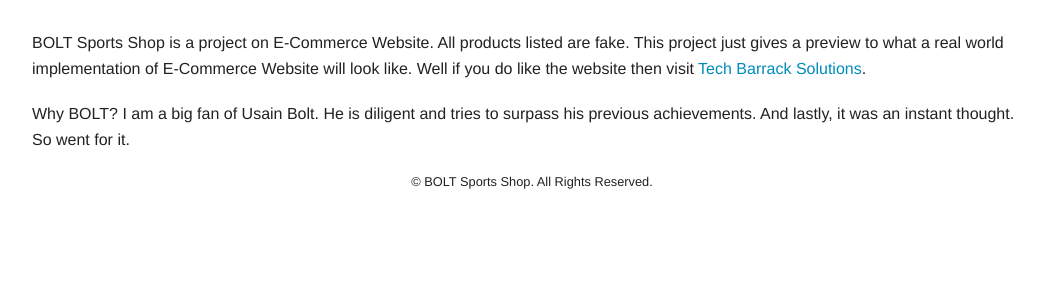
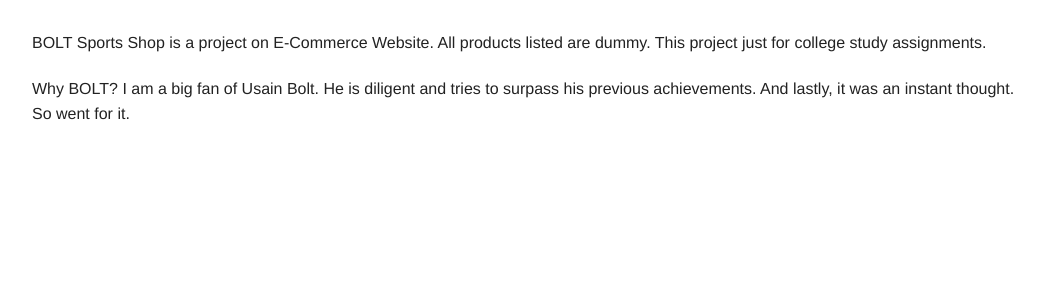
Before and after one commit to vincenv/210210021, a PHP site: page /about.php in a window 1280 px wide. Shown: the part 45-345 px from the top of the page, without its empty margins (108-1152 px from the left). Run offline with PHP 8.4, Linux system fonts and the light colour scheme.

Commit message:
Add files via upload

```diff
--- a/about.php
+++ b/about.php
@@ -54,14 +54,9 @@
 
     <div class="row" style="margin-top:30px;">
       <div class="small-12">
-        <p>BOLT Sports Shop is a project on E-Commerce Website. All products listed are fake. This project just gives a preview to what a real world implementation of E-Commerce Website will look like. Well if you do like the website then visit
-        <a href="http://www.techbarrack.com" target="_blank" rel="noopener noreferrer" title="Tech Barrack Solutions">Tech Barrack Solutions</a>.</p>
+        <p>BOLT Sports Shop is a project on E-Commerce Website. All products listed are dummy. This project just for college study assignments.
 
         <p>Why BOLT? I am a big fan of Usain Bolt. He is diligent and tries to surpass his previous achievements. And lastly, it was an instant thought. So went for it.</p>
-
-        <footer>
-           <p style="text-align:center; font-size:0.8em;">&copy; BOLT Sports Shop. All Rights Reserved.</p>
-        </footer>
 
       </div>
     </div>
--- a/account.php
+++ b/account.php
@@ -186,10 +186,6 @@
     <div class="row" style="margin-top:30px;">
       <div class="small-12">
 
-        <footer>
-           <p style="text-align:center; font-size:0.8em;">&copy; BOLT Sports Shop. All Rights Reserved.</p>
-        </footer>
-
       </div>
     </div>
 
--- a/admin.php
+++ b/admin.php
@@ -93,9 +93,6 @@
       <div class="small-12">
         <center><p><input style="clear:both;" type="submit" class="button" value="Update"></p></center>
         </form>
-        <footer style="margin-top:10px;">
-           <p style="text-align:center; font-size:0.8em;">&copy; BOLT Sports Shop. All Rights Reserved.</p>
-        </footer>
 
       </div>
     </div>
--- a/cart.php
+++ b/cart.php
@@ -130,9 +130,7 @@
 
 
 
-        <footer style="margin-top:10px;">
-           <p style="text-align:center; font-size:0.8em;clear:both;">&copy; BOLT Sports Shop. All Rights Reserved.</p>
-        </footer>
+
 
       </div>
     </div>
--- a/contact.php
+++ b/contact.php
@@ -53,11 +53,7 @@
     <div class="row" style="margin-top:30px;">
       <div class="small-12">
 
-        <p>Wanna get in touch. Email us at <a href="mailto:support@techbarrack.com">support@techbarrack.com</a></p>
-
-        <footer>
-           <p style="text-align:center; font-size:0.8em;">&copy; BOLT Sports Shop. All Rights Reserved.</p>
-        </footer>
+        <p>Wanna get in touch. Email us at <a href="mailto:pb210210021@upbatam.ac.id">pb210210021@upbatam.ac.id</a></p>
 
       </div>
     </div>
--- a/index.php
+++ b/index.php
@@ -57,9 +57,7 @@
     <div class="row" style="margin-top:10px;">
       <div class="small-12">
 
-        <footer style="margin-top:10px;">
-           <p style="text-align:center; font-size:0.8em;">&copy; BOLT Sports Shop. All Rights Reserved.</p>
-        </footer>
+
 
       </div>
     </div>
--- a/login.php
+++ b/login.php
@@ -94,9 +94,7 @@
     <div class="row" style="margin-top:10px;">
       <div class="small-12">
 
-        <footer>
-           <p style="text-align:center; font-size:0.8em;">&copy; BOLT Sports Shop. All Rights Reserved.</p>
-        </footer>
+
 
       </div>
     </div>
--- a/orders.php
+++ b/orders.php
@@ -90,9 +90,7 @@
     <div class="row" style="margin-top:10px;">
       <div class="small-12">
 
-        <footer style="margin-top:10px;">
-           <p style="text-align:center; font-size:0.8em;">&copy; BOLT Sports Shop. All Rights Reserved.</p>
-        </footer>
+
 
       </div>
     </div>
--- a/products.php
+++ b/products.php
@@ -102,9 +102,7 @@
 
 
 
-        <footer style="margin-top:10px;">
-           <p style="text-align:center; font-size:0.8em;clear:both;">&copy; BOLT Sports Shop. All Rights Reserved.</p>
-        </footer>
+
 
       </div>
     </div>
--- a/register.php
+++ b/register.php
@@ -131,9 +131,7 @@
     <div class="row" style="margin-top:10px;">
       <div class="small-12">
 
-        <footer>
-           <p style="text-align:center; font-size:0.8em;">&copy; BOLT Sports Shop. All Rights Reserved.</p>
-        </footer>
+
 
       </div>
     </div>
--- a/success.php
+++ b/success.php
@@ -56,9 +56,7 @@
         <p>In case you purchased a product, then please check your spam in email for the receipt.</p>
 
 
-        <footer style="margin-top:10px;">
-           <p style="text-align:center; font-size:0.8em;">&copy; BOLT Sports Shop. All Rights Reserved.</p>
-        </footer>
+
 
       </div>
     </div>
```
Also changed, not shown: images/products/sports_shoes.jpg.
